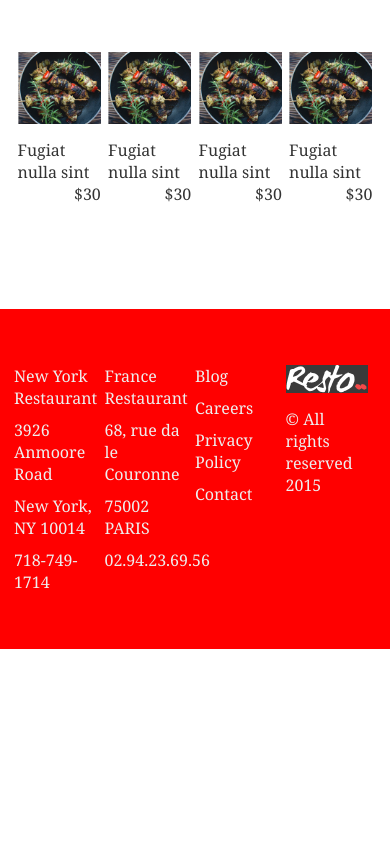
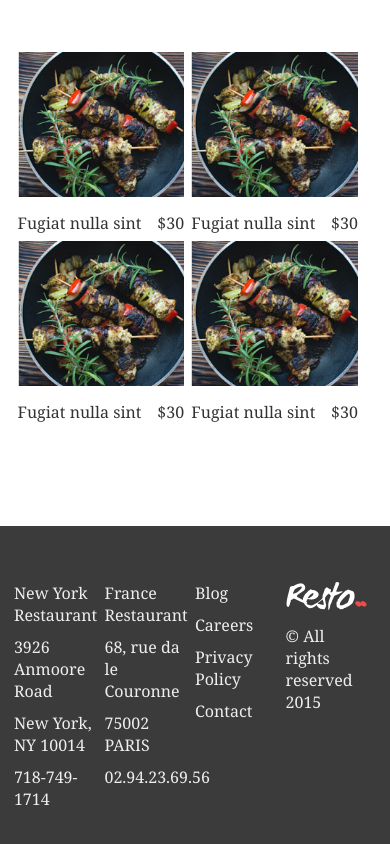
Before and after one commit to haganjf/ITSE_1311_P1, a plain HTML site: page index.html in a window 390 px wide. Shown: the part 1155-1999 px from the top of the page. Before the commit the page ends 1804 px from the top, so only its background shows below. Drawn offline with Linux system fonts and the light colour scheme.

Commit message:
Update style.css

```diff
--- a/style.css
+++ b/style.css
@@ -185,7 +185,13 @@ footer a{
 }
 
 @media screen and (max-width: 700px) {
-    footer {
-        background: red;
+    #featured li {
+        width: 46%
     }
 }
+
+@media screen and (max-width: 400px) {
+ #featured li {
+     width 92$;
+ }
+}
```
